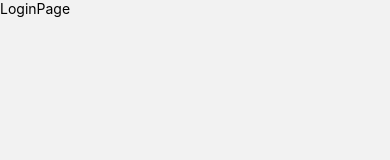
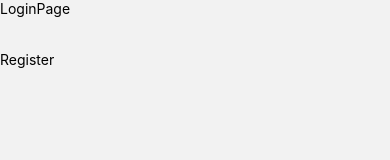
Before and after one commit to shendew/Ecommerce-WebApp-React-Native, a React Native app: screen /LoginPage in a window 390 px wide. Shown: the top 160 px of the page. Built offline with nearby package versions, Linux system fonts and the light colour scheme.

Commit message:
testing branches and  setup login page and register page

```diff
--- a/App.js
+++ b/App.js
@@ -4,6 +4,7 @@ import { StyleSheet, Text, View } from 'react-native';
 import { NavigationContainer } from '@react-navigation/native';
 import {createNativeStackNavigator} from '@react-navigation/native-stack'
 import LoginPage from './components/LoginPage';
+import Register from './components/Register';
 
 const Stack=createNativeStackNavigator();
 export default function App() {
@@ -11,6 +12,7 @@ export default function App() {
     <NavigationContainer>
       <Stack.Navigator initialRouteName='LoginPage' screenOptions={{headerShown:false}}>
         <Stack.Screen name='LoginPage' component={LoginPage}/>
+        <Stack.Screen name='SignIn' component={Register}/>
       </Stack.Navigator>
     </NavigationContainer>
 
--- a/components/LoginPage.js
+++ b/components/LoginPage.js
@@ -1,13 +1,24 @@
-import React from 'react'
-import { View ,Text, SafeAreaView} from 'react-native'
+import { useNavigation } from "@react-navigation/native";
+import React from "react";
+import { View, Text, SafeAreaView, TextInput, TouchableOpacity } from "react-native";
 
 function LoginPage() {
+  const navigation = useNavigation();
+  const [UserEmail, onChangeUseremail] = React.useState("");
+  const [UserPassword, onChangeUserpassword] = React.useState("");
+
   return (
     <SafeAreaView>
-        <Text>LoginPage</Text>
+      <Text>LoginPage</Text>
+      <TextInput onChangeText={onChangeUseremail} value={UserEmail} />
+
+      <TextInput onChangeText={onChangeUserpassword} value={UserPassword} />
+
+      <TouchableOpacity onPress={()=>navigation.push("SignIn")}>
+        <Text>Register</Text>
+      </TouchableOpacity>
     </SafeAreaView>
-
-  )
+  );
 }
 
-export default LoginPage
+export default LoginPage;
--- /dev/null
+++ b/components/Register.js
@@ -0,0 +1,14 @@
+import { Text, View } from 'react-native'
+import React, { Component } from 'react'
+
+export class Register extends Component {
+  render() {
+    return (
+      <View>
+        <Text>Register</Text>
+      </View>
+    )
+  }
+}
+
+export default Register
```
